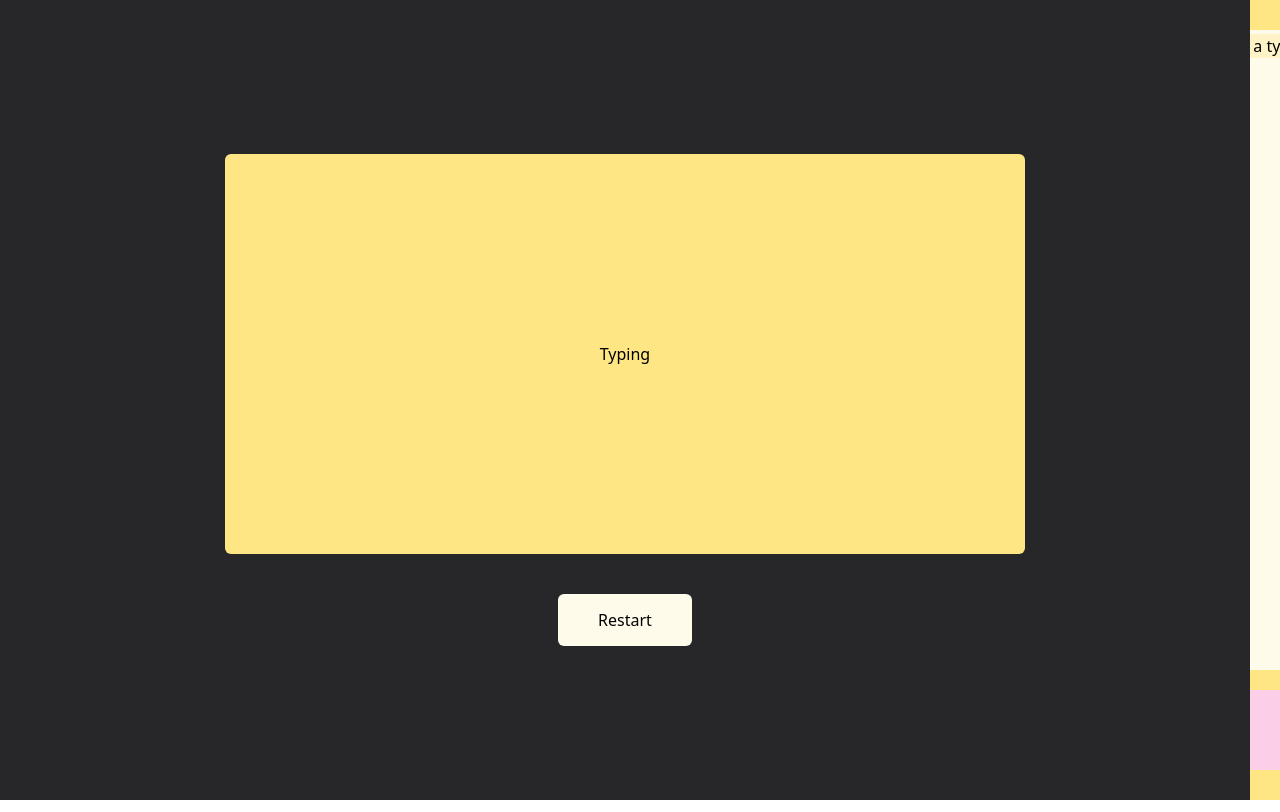
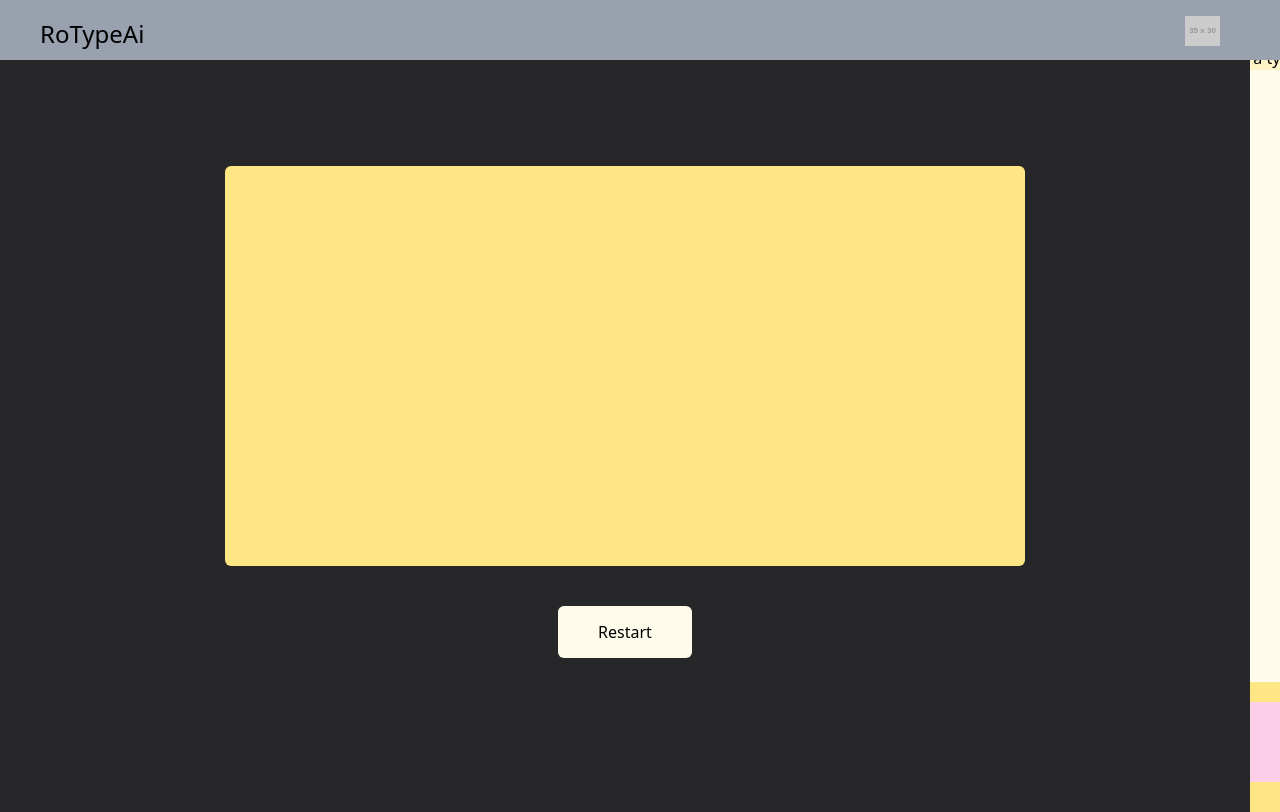
Before and after one commit to CMPT-276-SPRING-2025/final-project-23-fields, a React (Vite) app: page /Chatbot in a window 1280 px wide. Built offline with nearby package versions, Linux system fonts and the light colour scheme; no server answers.

Commit message:
feat: added typing test section to Chatbot.jsx

```diff
--- a/src/components/Typing.jsx
+++ b/src/components/Typing.jsx
@@ -290,8 +290,31 @@ export default function Typing({ paragraph, results, updateParagraph, updateResu
         </div>
         */}
         <div className="bg-zinc-800 inline-flex flex-col items-center justify-center">
-              <div className="bg-amber-200 h-100 w-200 flex justify-center items-center rounded-md">
-                  <div>Typing</div>
+              <div className="bg-amber-200 h-100 w-200 flex flex-col justify-center items-center rounded-md">
+                <div id="typingtestcontainer" className="hidden">
+                  <div id="typingtestheader">
+                    <div id="typingtimer" className="text-center">{typingTime / 1000}</div>
+                  </div>
+                  <div id="typingtest" tabIndex="0" className="group relative leading-relaxed h-24 overflow-hidden bg-red-300 focus:bg-blue-300">
+                    <div id="words" className="blur-sm group-focus:blur-none"></div>
+                    <div id="cursor" className="blur-sm group-focus:blur-none fixed w-0.5 h-6 bg-black"></div>
+                    <div id="focus-error" className="absolute pt-8 text-center inset-0 select-none group-focus:hidden">Click here to resume</div>
+                  </div>
+                </div>
+                <div id="resultscontainer" className="hidden text-center">
+                  <h1>Results</h1>
+                  <div>
+                    <span>WPM</span>
+                    <span id="wpm">0</span>
+                  </div>
+                  <div>
+                    <span>ACC</span>
+                    <span id="accuracy">0%</span>
+                  </div>
+                  <div>
+                    <span id="elapsedTime">0 Seconds</span>
+                  </div>
+                </div>
               </div>
               <div className="mt-10 bg-amber-50 px-10 py-3.5 rounded-md cursor-pointer">
                     Restart
--- a/src/pages/Chatbot.jsx
+++ b/src/pages/Chatbot.jsx
@@ -1,6 +1,7 @@
 import { useEffect, useState, useCallback } from 'react';
 import Typing from '../components/Typing.jsx';
 import Gemini from '../components/Gemini.jsx';
+import Header from '../components/Header.jsx';
 
 function Chatbot() {
     // @text (string) generated typing test data
@@ -64,13 +65,16 @@ function Chatbot() {
     });
 
     return (
-        <div className="bg-gray-400 h-screen grid grid-cols-[1250px_1fr]">
+       <>
+            <Header notLandingPage={true}/>
+            <div className="bg-gray-400 h-screen grid grid-cols-[1250px_1fr] mt-3">
                 <Typing paragraph={paragraph} updateParagraph={updateParagraph} results={results} updateResults={updateResults} typingTime={typingTime} setTypingTime={setTypingTime}/>
                 <Gemini paragraph={paragraph} setParagraph={setParagraph}
                 botResponse={botResponse} setBotResponse={setBotResponse}
                 userInput={userInput} setUserInput={setUserInput}
                 updateParagraph={updateParagraph}/>
             </div>
+       </>
     );
 }
 
```
Lines whose indentation alone changed are shown as unchanged.
